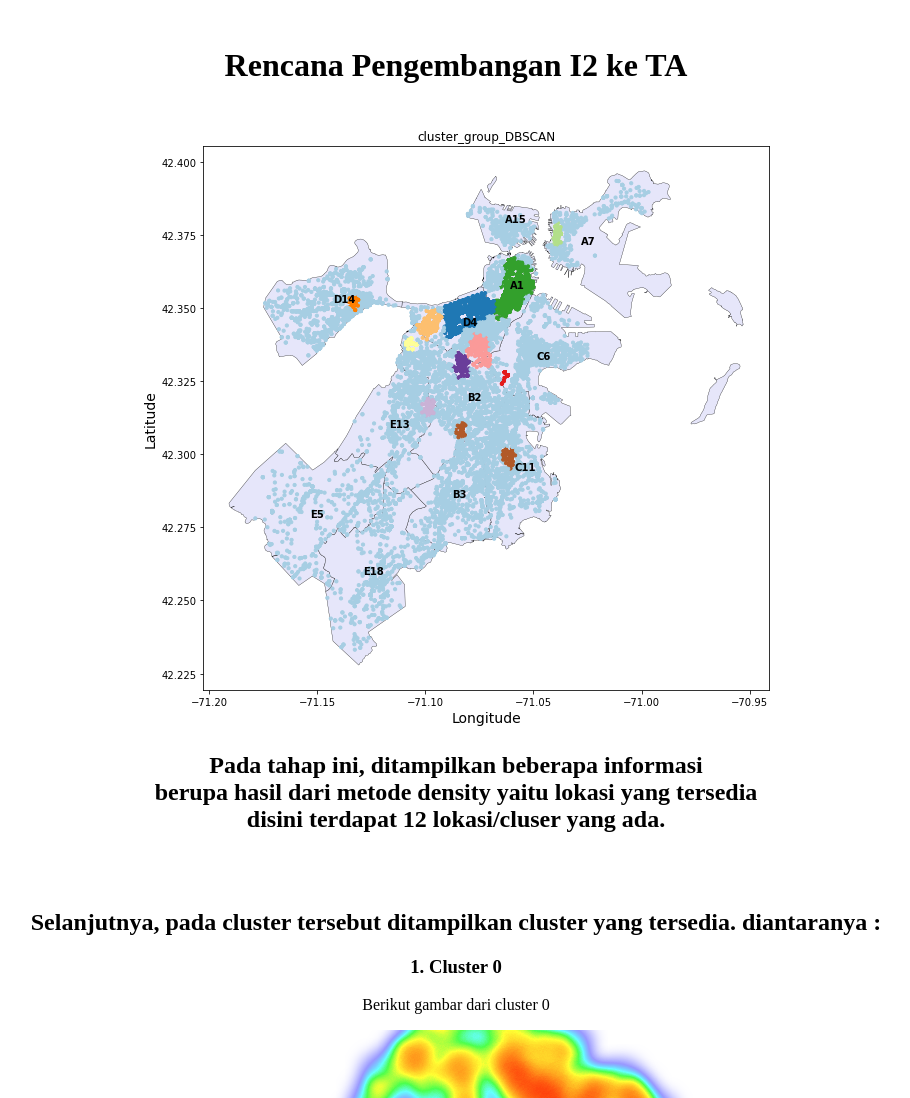
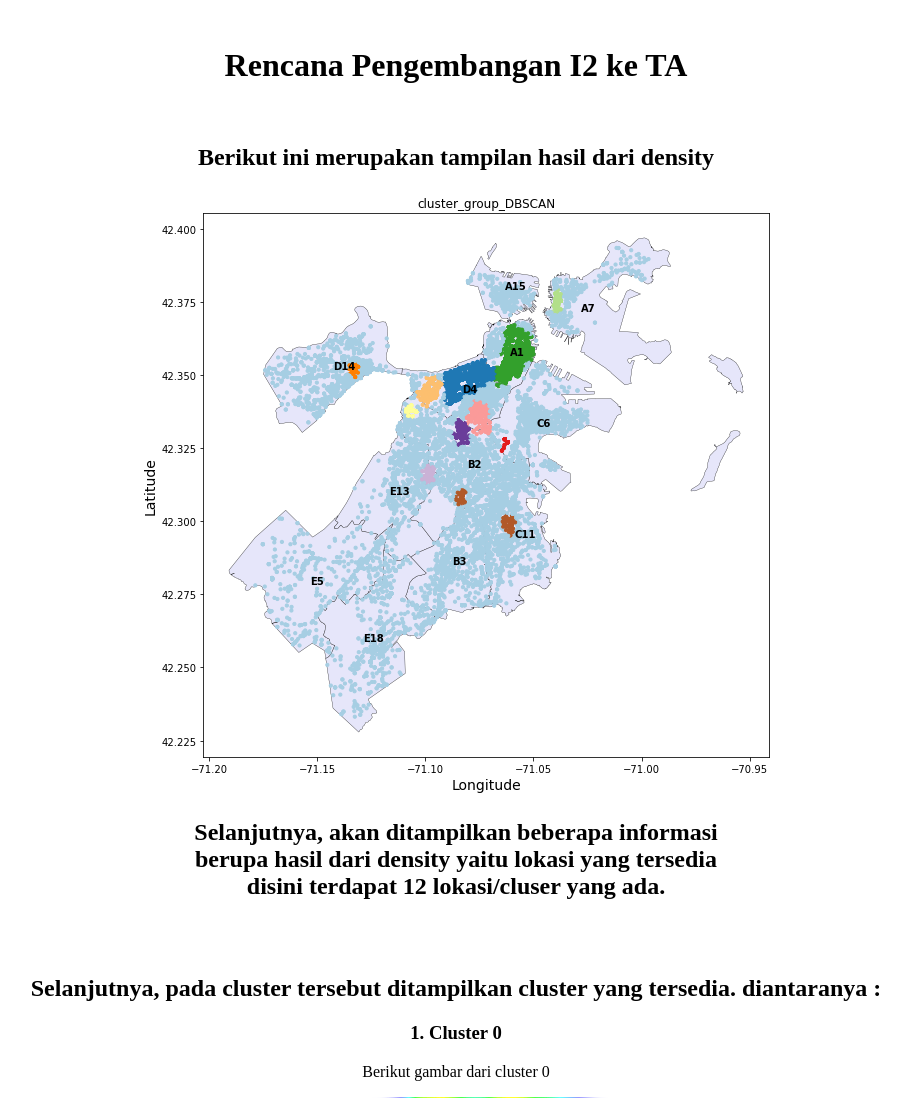
Before and after one commit to parhanhambali/rencana-ta, a Flask app: page / in a window 1280 px wide. Shown: the top 1098 px of the page, without its empty margins (184-1094 px from the left). Run offline with Flask 2, Linux system fonts and the light colour scheme.

Commit message:
update 3

```diff
--- a/templates/index.html
+++ b/templates/index.html
@@ -4,12 +4,12 @@
                 <br>
                 <center><h1>Rencana Pengembangan I2 ke TA</h1>
                 <br>
-
+                <h2>Berikut ini merupakan tampilan hasil dari density</h2>
                 <img src="{{url_for('static', filename='images/1.png')}}" alt="">
 
                 <br>
-                <h2>Pada tahap ini, ditampilkan beberapa informasi<br>
-                        berupa hasil dari metode density yaitu lokasi yang tersedia <br>
+                <h2>Selanjutnya, akan ditampilkan beberapa informasi<br>
+                        berupa hasil dari density yaitu lokasi yang tersedia <br>
                         disini terdapat 12 lokasi/cluser yang ada.
                 </h2>
                 <br>
```
